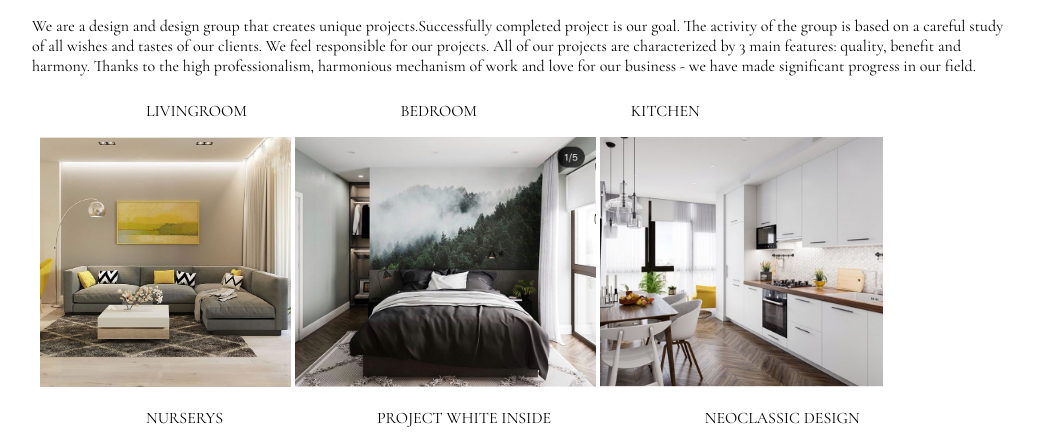
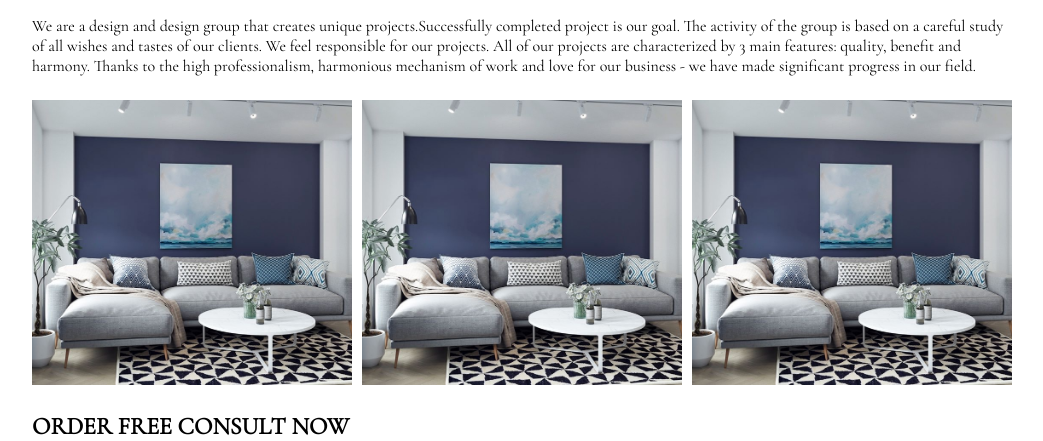
Before and after one commit to ViktoriaSempryh/myweb, a plain HTML site: page index.html in a window 1280 px wide. Shown: the part 779-1220 px from the top of the page, without its empty margins (118-1161 px from the left). Drawn offline with nearby package versions, Linux system fonts and the light colour scheme.

Commit message:
div and css for photos

```diff
--- a/css/index.css
+++ b/css/index.css
@@ -49,36 +49,31 @@ header div h1{
     background-size: cover;
     background-position: center;
 }
-.gallery img{
-    height: 250px;
+.gallery{
+    display: grid;
+    grid-template-columns: 1fr 1fr 1fr;
+    grid-gap: 10px;
 }
 
-main .gallery {
-    padding-left: 3px;
-    margin-top: 25px;
-    margin-left: 5px;
-}
-main .gallery ul {
-    padding-left: 1px;
-    margin-left: 5px;
-    }
-main .gallery ul li{
-    list-style: none;
-    display: inline;
-    padding-left: 100px;
-    padding-right: 50px;
+.item{
+    min-height: 300px;
+    background-image: url(../img/blue-living.jpg);
+    background-size: contain;
+    background-position: center;
+    background-repeat: no-repeat;
+    display: flex;
+    align-items:center;
+    justify-content: center;
+    font-size: 2rem;
 }
 
-main .gallery ul li a{
-    text-decoration: none;
-    color: black;
-    text-transform: uppercase;
-
-}
-main .gallery ul li:hover{
-    text-decoration: underline;
+.item p{
+    display: none;
 }
 
+.item:hover p{
+    display: block;
+}
 @media (min-width: 550px){
     header nav ul.menu{
         display: flex;
--- a/index.html
+++ b/index.html
@@ -34,22 +34,9 @@
     </div>
     <main>
         <div class="gallery">
-            <ul>
-                <li><a href="#">livingroom</a></li>
-                <li><a href="#">bedroom</a></li>
-                <li><a href="#">Kitchen</a></li>
-            </ul>
-         <img src="img/yellow-living.jpg" alt="Yellow livingroom">
-         <img src="img/bedroom.jpg" alt="bedroom">
-         <img src="img/white-kitch.jpg" alt="White kitchen">
-         <ul>
-                <li><a href="#">nurserys</a></li>
-                <li><a href="#">Project White Inside</a></li>
-                <li><a href="#">Neoclassic design</a></li>
-            </ul>
-         <img src="img/princess-nurs.jpg" alt="black-white">
-         <img src="img/king-bedroom.jpg" alt="bedroom">
-         <img src="img/king-living.jpg" alt="White kitchen">
+         <div class="item"><p> livingrooms</p></div>
+         <div class="item"><p> bedrooms</p></div>
+         <div class="item"><p> kitchen</p></div>
         </div>
     </main>
 
```
